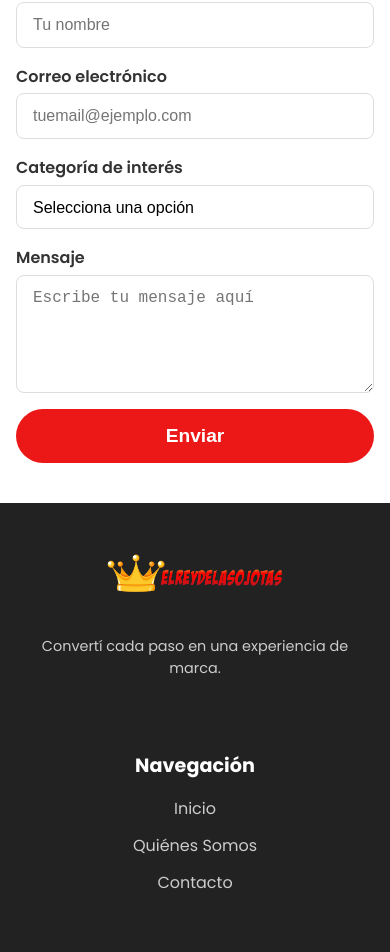
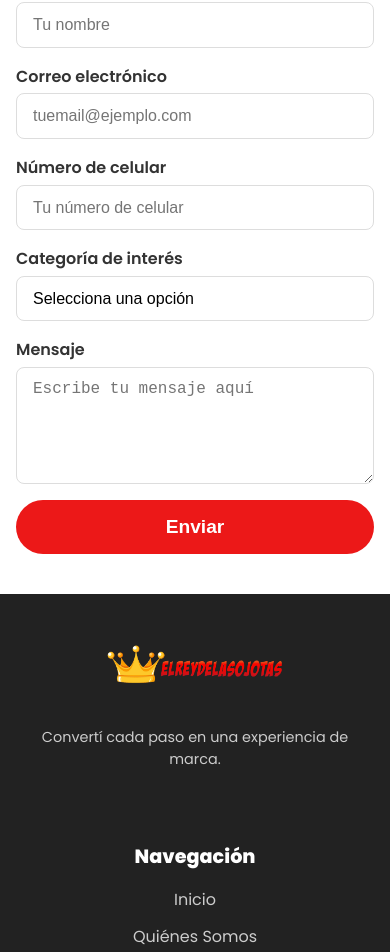
Before and after one commit to LeanJaime1/ElRey, a React (Vite) app: page / in a window 390 px wide. Shown: the part 2900-3852 px from the top of the page. Built offline with nearby package versions, Linux system fonts and the light colour scheme.

Commit message:
add phone

```diff
--- a/src/components/Contact/Contact.css
+++ b/src/components/Contact/Contact.css
@@ -1,4 +1,4 @@
-@import url('https://fonts.googleapis.com/css2?family=Poppins:wght@400;700&display=swap');
+@import url('https://fonts.googleapis.com/css2?family=Poppins:wght=400;700&display=swap');
 
 body, html {
   margin: 0;
@@ -36,8 +36,10 @@ label {
   color: #333;
 }
 
+/* Agregado input[type="tel"] para dar estilo al campo de celular */
 input[type="text"],
 input[type="email"],
+input[type="tel"],
 textarea,
 select {
   padding: 0.8rem 1rem;
@@ -62,15 +64,17 @@ select {
   background-size: 1rem;
 }
 
+/* Agregado input[type="tel"]:focus */
 input[type="text"]:focus,
 input[type="email"]:focus,
+input[type="tel"]:focus,
 textarea:focus,
 select:focus {
   border-color: #ec1818;
   outline: none;
 }
 
-/* --- NUEVO: Estilo para el campo con error --- */
+/* Estilo para el campo con error */
 .input-error {
   border-color: #d62828 !important;
   background-color: #fff4f4;
--- a/src/components/Contact/Contact.jsx
+++ b/src/components/Contact/Contact.jsx
@@ -1,12 +1,13 @@
 import React, { useState } from "react";
-import { useNavigate } from "react-router-dom"; // Importa useNavigate
+import { useNavigate } from "react-router-dom";
 import "./Contact.css";
 
 const Contact = () => {
-  const navigate = useNavigate(); // Inicializa el hook
+  const navigate = useNavigate();
   const [formData, setFormData] = useState({
     nombre: "",
     email: "",
+    celular: "",
     categoria: "",
     mensaje: "",
   });
@@ -22,6 +23,10 @@ const Contact = () => {
       case "email":
         if (!value.trim()) return "El email es obligatorio";
         if (!/\S+@\S+\.\S+/.test(value)) return "El email no es válido";
+        break;
+      case "celular":
+        if (!value.trim()) return "El número de celular es obligatorio";
+        if (!/^[0-9\s+:-]+$/.test(value)) return "El formato del celular no es válido";
         break;
       case "categoria":
         if (!value) return "Debes seleccionar una categoría";
@@ -58,6 +63,7 @@ const Contact = () => {
     const validationErrors = {
       nombre: validateField("nombre", formData.nombre),
       email: validateField("email", formData.email),
+      celular: validateField("celular", formData.celular),
       categoria: validateField("categoria", formData.categoria),
       mensaje: validateField("mensaje", formData.mensaje),
     };
@@ -80,7 +86,6 @@ const Contact = () => {
       });
 
       if (response.ok) {
-        // Redirige a la página de agradecimiento
         navigate("/gracias");
       } else {
         setSubmitStatus("error");
@@ -134,6 +139,19 @@ const Contact = () => {
         />
         {errors.email && <p className="error">{errors.email}</p>}
 
+        <label htmlFor="celular">Número de celular</label>
+        <input
+          type="tel"
+          id="celular"
+          name="celular"
+          value={formData.celular}
+          onChange={handleChange}
+          onBlur={handleBlur}
+          placeholder="Tu número de celular"
+          className={errors.celular ? "input-error" : ""}
+        />
+        {errors.celular && <p className="error">{errors.celular}</p>}
+
         <label htmlFor="categoria">Categoría de interés</label>
         <select
           id="categoria"
```
